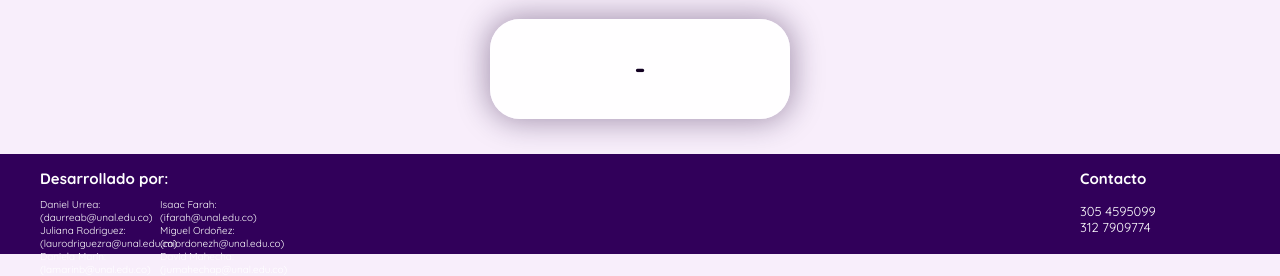
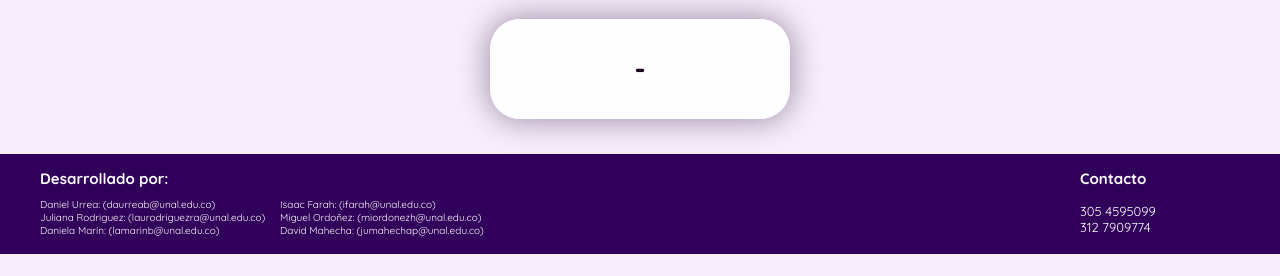
Before and after one commit to IsaacFarah-hub/UVA-, a Flask app: page / in a window 1280 px wide. Shown: the part 5475-5751 px from the top of the page. After the commit the page ends 5729 px from the top, so only its background shows below. Run offline with Flask 2, Linux system fonts and the light colour scheme.

Commit message:
Update style.css

```diff
--- a/static/style.css
+++ b/static/style.css
@@ -406,7 +406,7 @@ button:hover{
 
 }
 #autores li{
-    width: 100px !important;
+    width: 240px !important;
 }
 #autores p{
     font-size: 15px;
```
